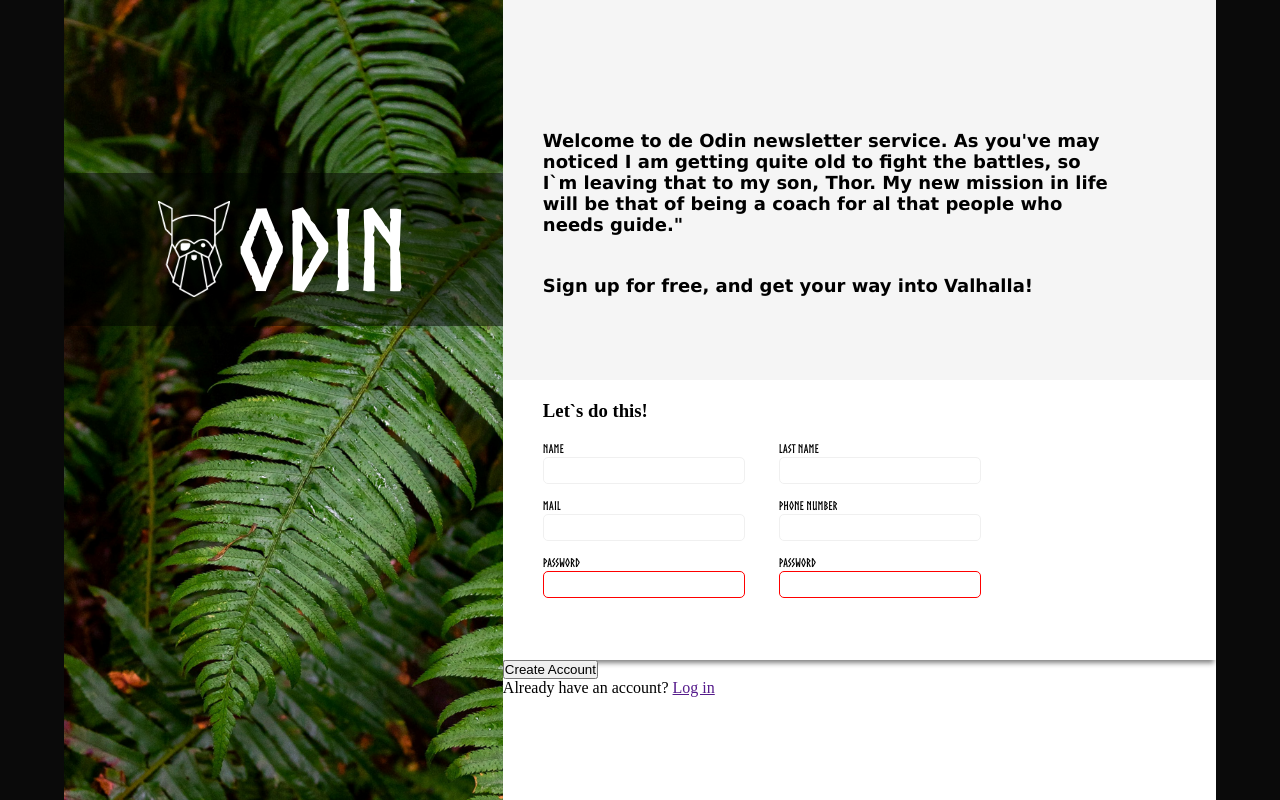
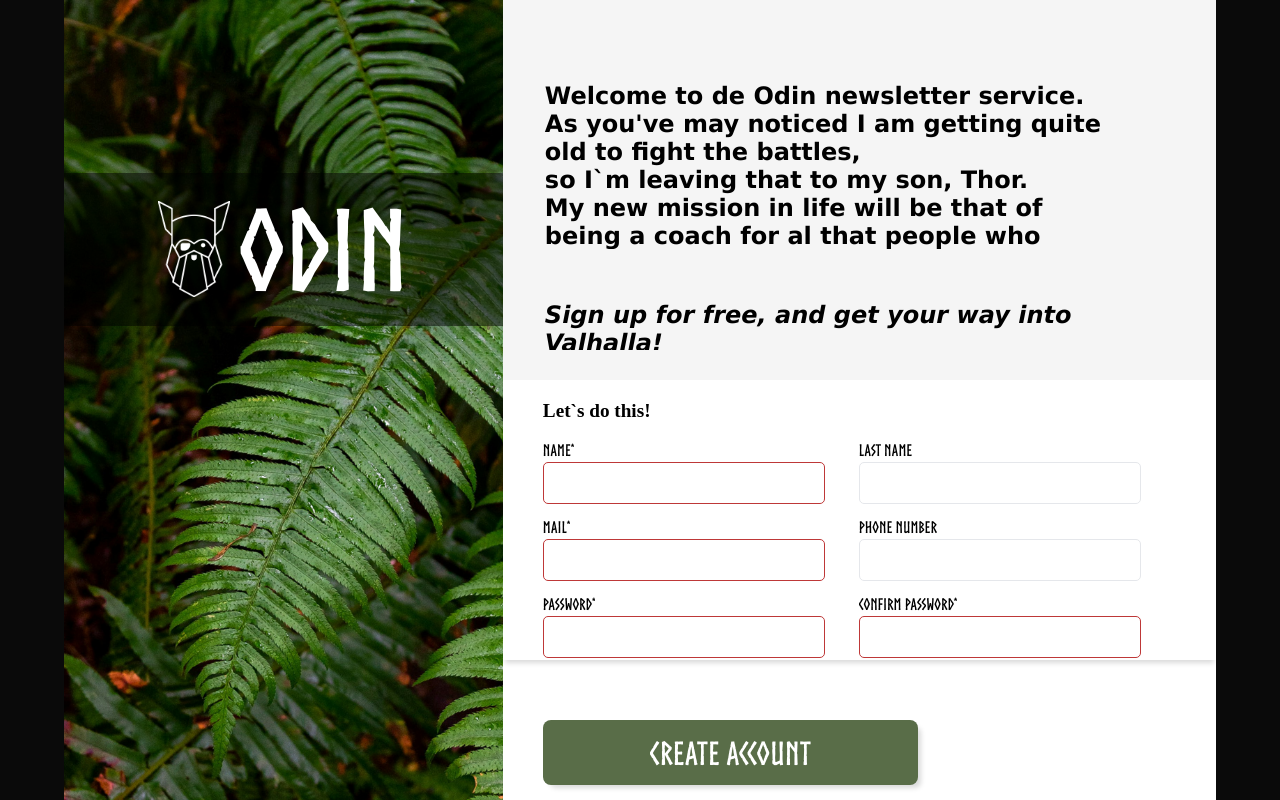
Before and after one commit to Federico-Pedro/form, a plain HTML site: page index.html in a window 1280 px wide. Drawn offline with Linux system fonts and the light colour scheme.

Commit message:
styles all the page, compares paswords using js and click on button throws an alert msg

```diff
--- a/index.html
+++ b/index.html
@@ -17,42 +17,45 @@
 
         <div class="content-container">
             <div class="info-container">
-                <h2 class="info info1">Welcome to de Odin newsletter service. As you've may noticed I am getting quite old to
-                fight the battles, so I`m leaving that to my son, Thor. My new mission in life will be that of being a coach
-                for al that people who needs guide."</h2>
-                <h2 class="info">Sign up for free, and get your way into Valhalla! </h2>
+                <h2 class="info info1">Welcome to de Odin newsletter service. <br> As you've may noticed I am getting quite old to
+                fight the battles,<br> so I`m leaving that to my son, Thor.<br> My new mission in life will be that of being a coach
+                for al that people who needs guide.</h2>
+                <h2 class="info2">Sign up for free, and get your way into Valhalla! </h2>
             </div>
             <div class="form-container">
                 <h3 class="form-title">Let`s do this!</h3>
                 <form class="form">
                     <div class="input-one">
-						<label for="name">Name</label>
+						<label for="name">Name*</label>
 						<input type="text" id="name" name="name" required />
 
 						<label for="last-name">Last name</label>
-						<input type="text" id="last-name" name="last-name" required />
+						<input type="text" id="last-name" name="last-name" />
 						</div>
                     <div class="input-two">
-						<label for="mail">Mail</label>
+						<label for="mail">Mail*</label>
 						<input type="email" id="mail" name="mail" required />
 
 						<label for="phone">Phone number</label>
-						<input type="tel" id="phone" name="phone" required />
+						<input type="tel" id="phone" name="phone" />
 					</div>
                     <div class="input-three">
-						<label for="psw">Password</label>
+						<label for="psw">Password*</label>
 						<input type="password" id="psw" name="psw" required />
 
-						<label for="psw">Password</label>
-						<input type="password" id="psw" name="psw" required />
+
+						<label for="psw2">Confirm Password*</label>
+						<input type="password" id="psw2" name="psw2" required />
 					</div>
+                    <p class="nomatch" id="nomatch">The passwords do not match</p>
                 </form>
             </div>
             <footer class="footer-container">
-                <button class="button">Create Account</button>
+                <button type="submit" class="button" id="btn">Create Account</button>
                 <p class="login">Already have an account? <a href="">Log in</a></p>
             </footer>
         </div>
     </main>
 </body>
+<script type="text/javascript" src="./script.js"></script>
 </html>
--- /dev/null
+++ b/script.js
@@ -0,0 +1,19 @@
+const psw2 = document.getElementById('psw2');
+const error = document.getElementById("nomatch");
+const btn = document.getElementById('btn')
+
+
+psw2.addEventListener('input', function(){
+    const psw = document.getElementById('psw').value;
+    const psw2 = document.getElementById('psw2').value;
+    if (!(psw === psw2)){
+        error.style.display="block";
+        } else {
+            error.style.display="none";
+        }
+});
+
+
+btn.addEventListener('click', function(){
+    alert('Your account have been created');
+})
--- a/style.css
+++ b/style.css
@@ -4,11 +4,15 @@
   }
 
 * {
-    /*border: solid 1px white;*/
+    /* border: solid 1px rgb(255, 0, 0); */
     padding: 0;
     margin: 0;
 	overflow: hidden;
+}
 
+
+*:focus {
+    outline: none;
 }
 
 body {
@@ -70,28 +74,41 @@ body {
     height: 40%;
     background-color: rgb(245, 245, 245);
     padding: 30px;
-    font-family: 'Lucida Sans', 'Lucida Sans Regular', 'Lucida Grande', 'Lucida Sans Unicode', Geneva, Verdana, sans-serif;
-	font-size: 0.75rem;
+    display: flex;
+    flex-direction: column;
+    justify-content: flex-end;
+
+
 }
 
 .info-container > h2 {
-	margin: 40px 70px 20px 10px;
+	margin: 50px 70px 0 10px;
+    font-family: 'Lucida Sans', 'Lucida Sans Regular', 'Lucida Grande', 'Lucida Sans Unicode', Geneva, Verdana, sans-serif;
+	font-size: 1.5rem;
+    padding: 2px;
+
+
 }
 
 .info1 {
 	padding-top: 60px;
 }
 
+.info2 {
+    font-style: italic;
+}
+
 .form-container {
 	background-color: rgb(255, 255, 255);
-	box-shadow: 0 5px 5px -2px gray;
+	box-shadow: 0 5px 5px -2px rgb(218, 218, 218);
 	height:30%;
 	padding: 20px 40px;
 }
 
 .form-container > h3 {
-	font-family: 'Times New Roman', serif;
+	font-family: 'Times New Roman', Times, serif;
 	margin-bottom: 20px;
+    font-size: 1.2rem;
 
 }
 
@@ -100,35 +117,90 @@ body {
 .input-three {
 	position: relative;
 	margin-bottom: 15px;
+}
 
+.input-three {
+    padding-bottom: 0;
+    margin-bottom: 0;
+}
+.nomatch {
+    margin: 0;
+    padding: 0;
+    padding-top: 2px;
+    color:rgb(190, 56, 56);
+    display: none;
 }
 
 label {
 	position: absolute;
 	font-family: 'Runa', Arial, sans-serif;
-	font-size: 12px;
+	font-size: 1rem;
 }
 
 input {
 
-	margin-top: 15px;
+	margin-top: 20px;
 	margin-right: 30px;
-	height: 25px;
-	width: 200px;
+	height: 40px;
+	width: 280px;
 	border-radius: 5px;
-	border: 1px solid rgb(240, 240, 240);
+	border: 1px solid #E5E7EB;
 }
 
 
-input[type='password']:invalid {
-	border: 1px solid red;
+input:invalid {
+	border: 1px solid rgb(190, 56, 56);
 }
 
 input:hover {
-  border: 1px solid lightblue;
+  border: 1px solid rgb(156, 209, 227);
 }
 
 input:focus {
-	border: 1px solid lightblue;
-	background-color: lightblue;
+	border: 1px solid rgb(156, 209, 227);
+    box-shadow: 0 5px 5px -2px rgb(218, 218, 218);
 }
+
+.footer-container {
+    padding: 20px;
+    font-size: 0.5rem;
+    display: flex;
+    flex-direction: column;
+}
+
+button {
+    border: none;
+    background-color: #596D48;
+    color: white;
+    font-family: 'Runa';
+    font-size: 2rem;
+    height: 65px;
+    width: 375px;
+    border-radius: 8px;
+    box-shadow: 5px 5px 5px -2px  rgb(218, 218, 218);
+    margin-left: 20px;
+    margin-top: 40px;
+}
+
+button:hover {
+    background-color: #2c3623;
+}
+
+.login {
+    margin-left: 20px;
+    margin-top: 30px;
+    font-size: 1rem;
+    font-family: 'Times New Roman', Times, serif;
+    font-weight: bold;
+    color:rgb(65, 65, 65)
+}
+
+a{
+    text-decoration: none;
+    color: rgb(65, 65, 65);
+}
+
+a:hover{
+    color:rgb(35, 35, 35);
+    cursor: pointer;
+}
```
